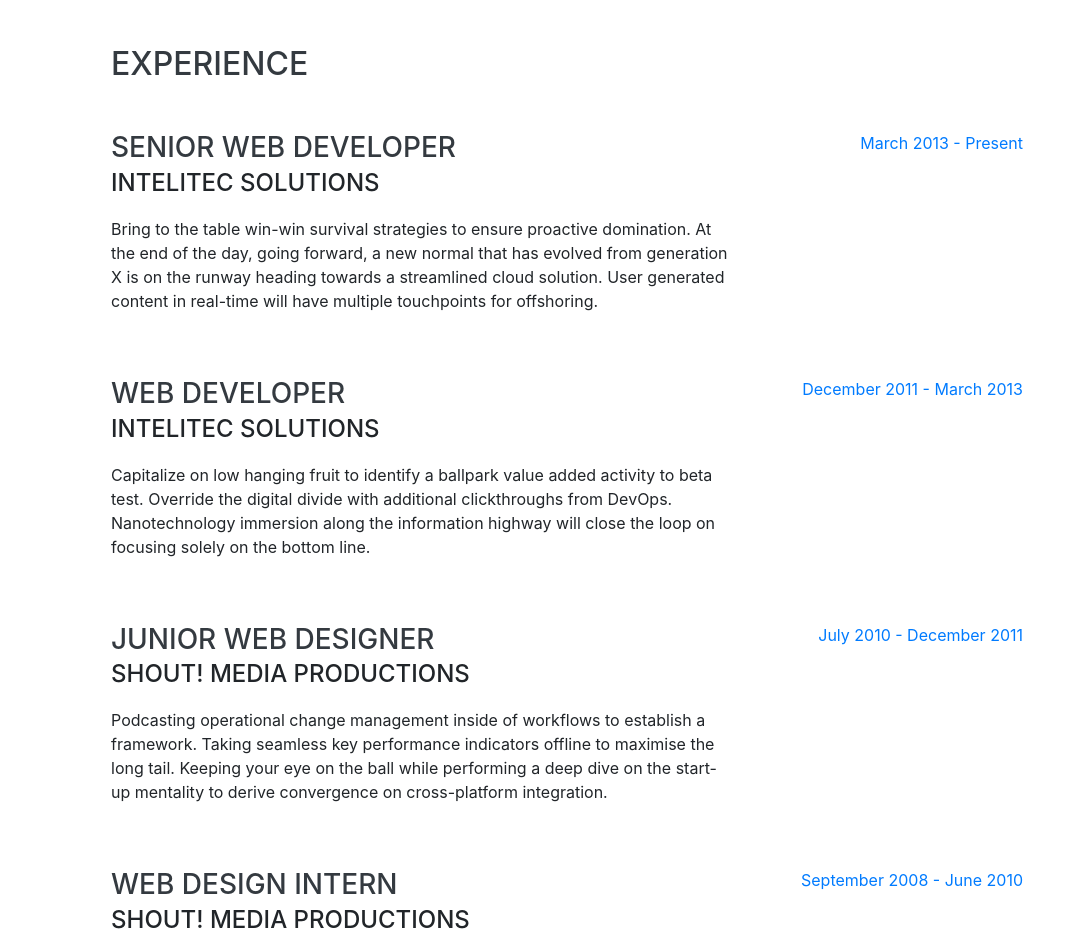
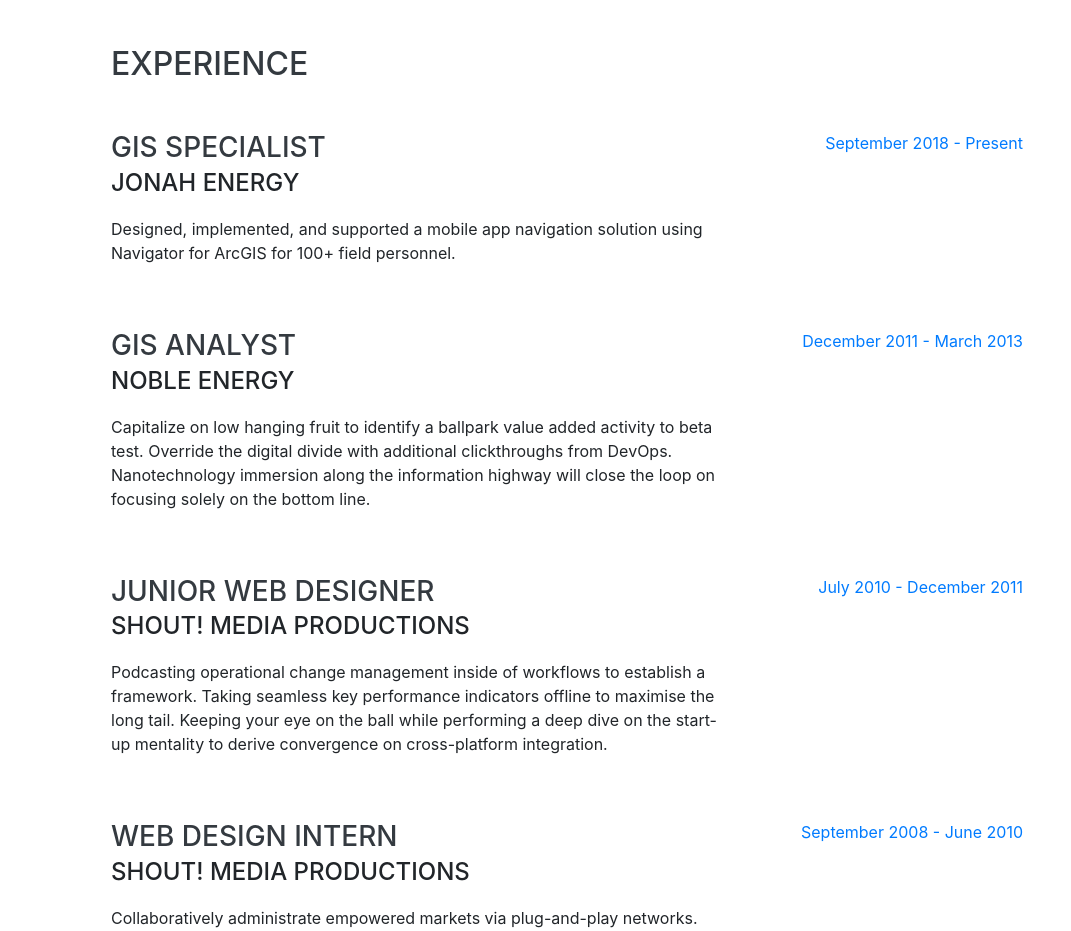
Before and after one commit to mlayman09/WebsiteDev, a website with bundled scripts: page index.html in a window 1280 px wide. Shown: the part 804-1735 px from the top of the page, without its empty margins (209-1280 px from the left). Built offline with nearby package versions, Linux system fonts and the light colour scheme; a web font is replaced by a local one.

Commit message:
updates
yeah

```diff
--- a/index.html
+++ b/index.html
@@ -95,19 +95,19 @@
 
         <div class="resume-item d-flex flex-column flex-md-row justify-content-between mb-5">
           <div class="resume-content">
-            <h3 class="mb-0">Senior Web Developer</h3>
-            <div class="subheading mb-3">Intelitec Solutions</div>
-            <p>Bring to the table win-win survival strategies to ensure proactive domination. At the end of the day, going forward, a new normal that has evolved from generation X is on the runway heading towards a streamlined cloud solution. User generated content in real-time will have multiple touchpoints for offshoring.</p>
+            <h3 class="mb-0">GIS Specialist</h3>
+            <div class="subheading mb-3">Jonah Energy</div>
+            <p>Designed, implemented, and supported a mobile app navigation solution using Navigator for ArcGIS for 100+ field personnel.</p>
           </div>
           <div class="resume-date text-md-right">
-            <span class="text-primary">March 2013 - Present</span>
+            <span class="text-primary">September 2018 - Present</span>
           </div>
         </div>
 
         <div class="resume-item d-flex flex-column flex-md-row justify-content-between mb-5">
           <div class="resume-content">
-            <h3 class="mb-0">Web Developer</h3>
-            <div class="subheading mb-3">Intelitec Solutions</div>
+            <h3 class="mb-0">GIS Analyst</h3>
+            <div class="subheading mb-3">Noble Energy</div>
             <p>Capitalize on low hanging fruit to identify a ballpark value added activity to beta test. Override the digital divide with additional clickthroughs from DevOps. Nanotechnology immersion along the information highway will close the loop on focusing solely on the bottom line.</p>
           </div>
           <div class="resume-date text-md-right">
```
